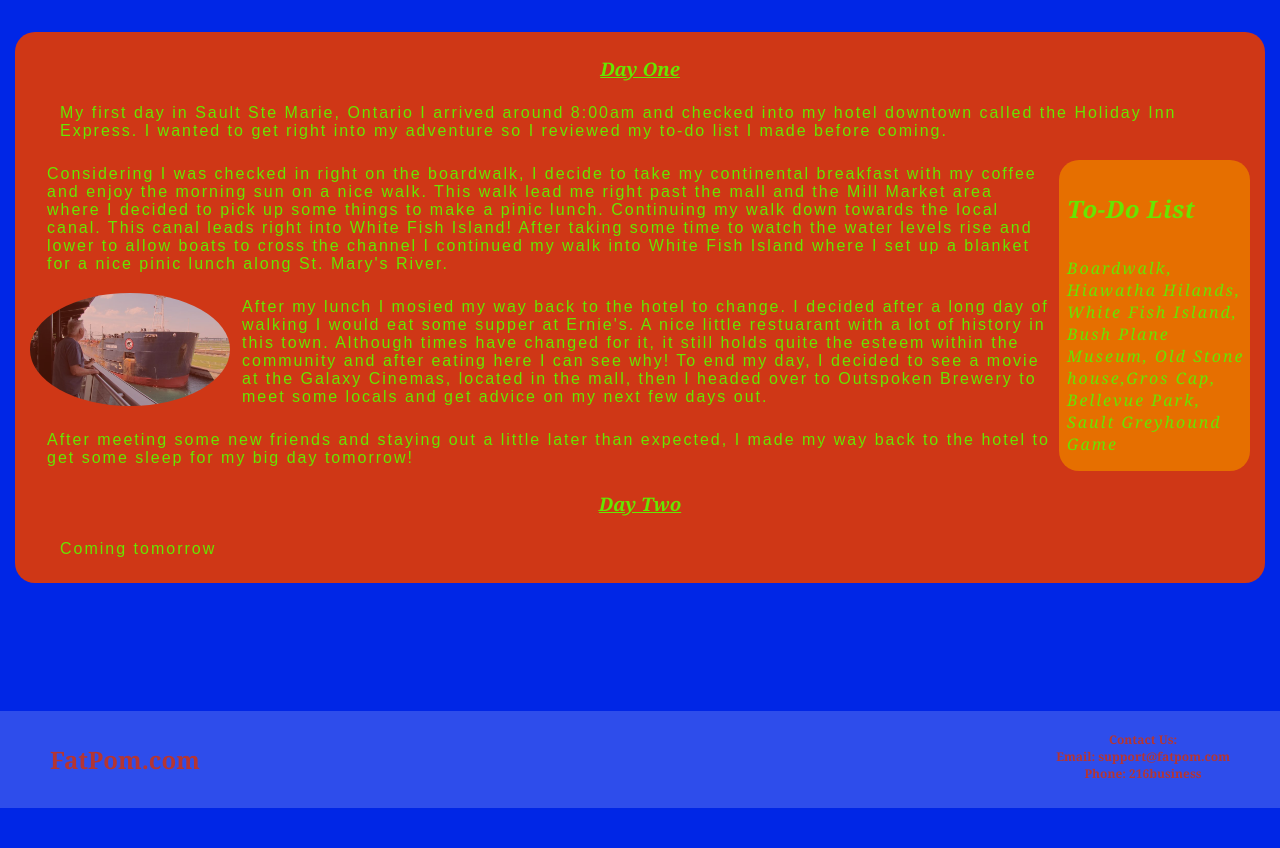
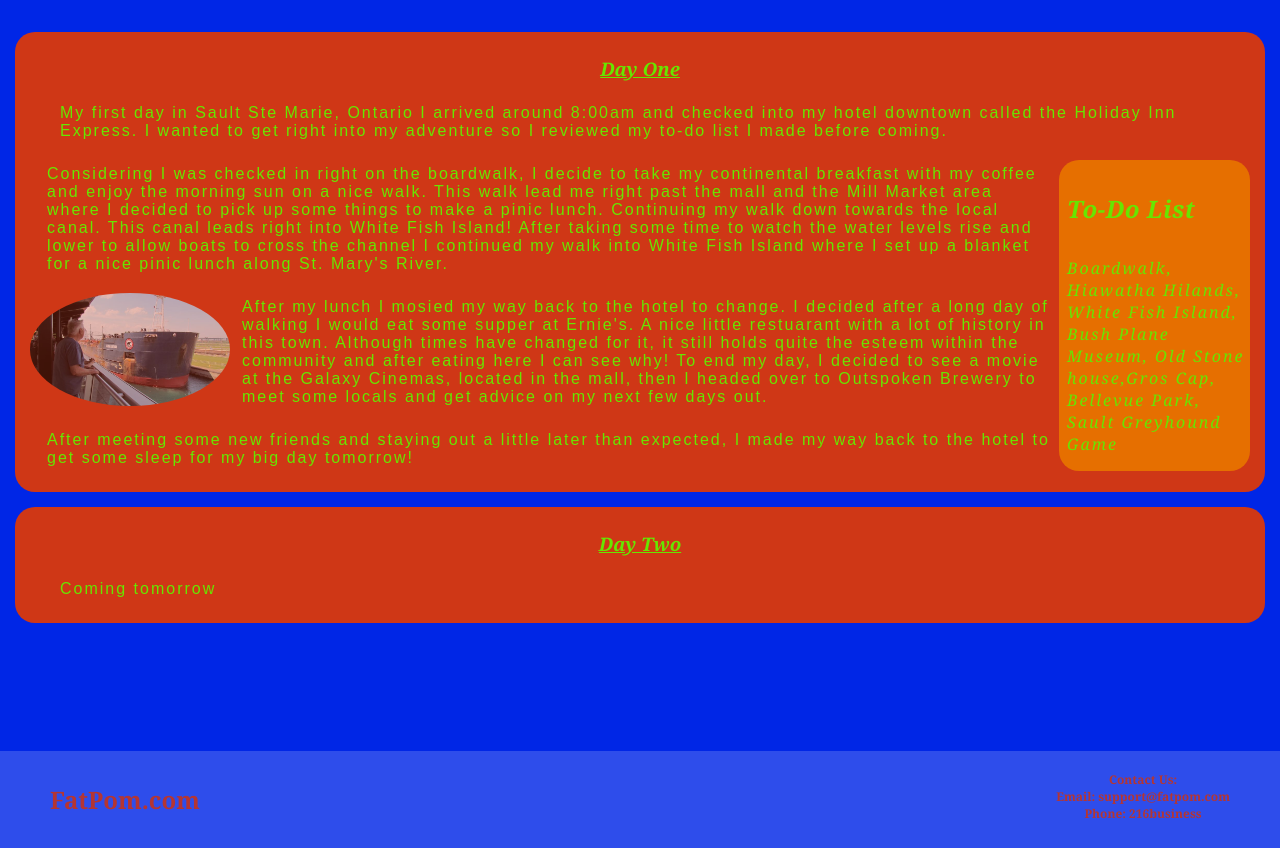
Before and after one commit to Pomber2/FatPom, a plain HTML site: page FatPom/FatPom-main/blog.html in a window 1280 px wide. Shown: the part 652-1500 px from the top of the page. Before the commit the page ends 1460 px from the top, so only its background shows below. Drawn offline with Linux system fonts and the light colour scheme.

Commit message:
update blog styling

```diff
--- a/FatPom/FatPom-main/Style.css
+++ b/FatPom/FatPom-main/Style.css
@@ -152,7 +152,7 @@ div.container-res {
     border-radius: 15px;
 }
 
-div.container-blog {
+div.container-blog, .container-blog2 {
     background-color: rgba(230, 57, 0, 90%);
 
     border-radius: 20px;
@@ -160,7 +160,7 @@ div.container-blog {
     margin: 15px;
  }
 
- div.title-dayone {
+div.title-dayone {
     display: inline-flex;
     margin: 20px;
  }
--- a/FatPom/FatPom-main/blog.html
+++ b/FatPom/FatPom-main/blog.html
@@ -51,7 +51,9 @@
             </p>
             <p class="day-one">After meeting some new friends and staying out a little later than expected, I made my way back to the hotel to get some sleep for my big day tomorrow!</p>
         </div>
-            <h3 class="which-day"><em>Day Two</em></h3>
+    </div>
+    <div class="container-blog2">
+        <h3 class="which-day"><em>Day Two</em></h3>
             <p class="day-two">Coming tomorrow</p>
     </div>
 </body>
```
